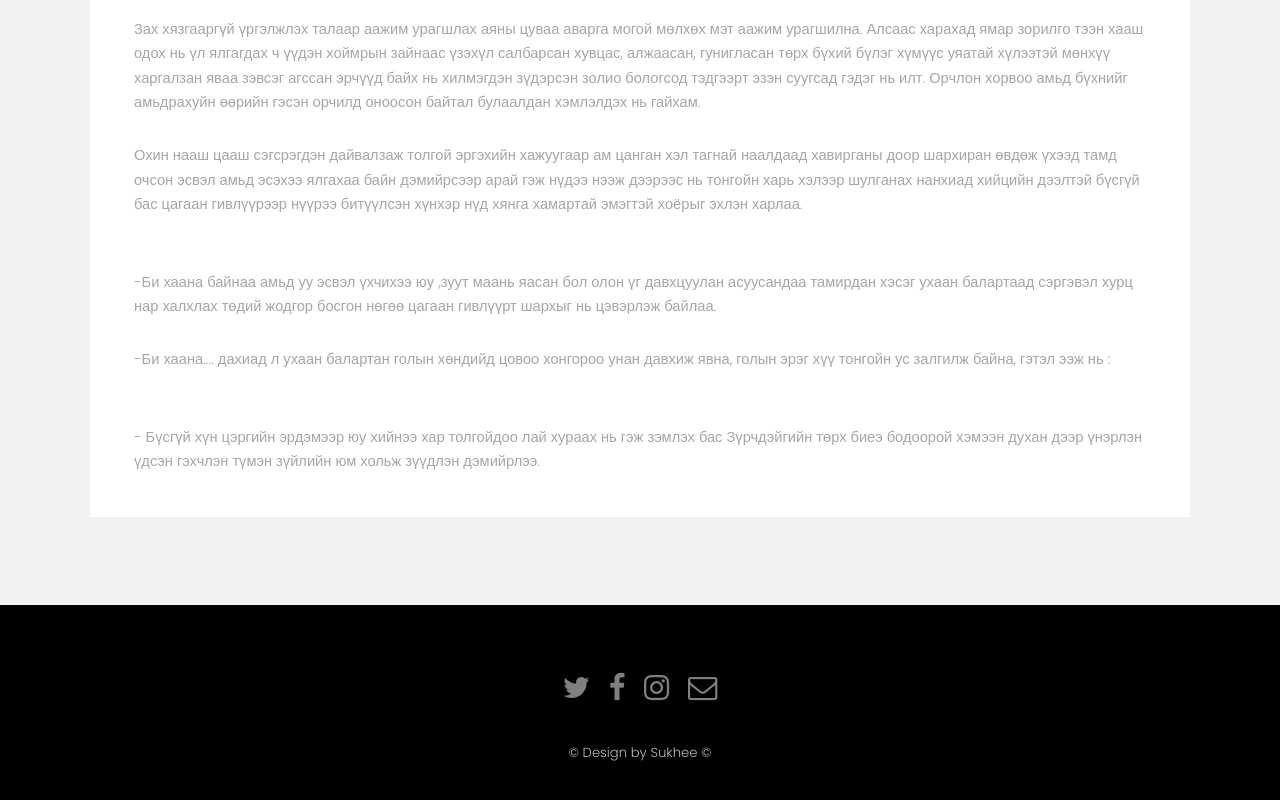
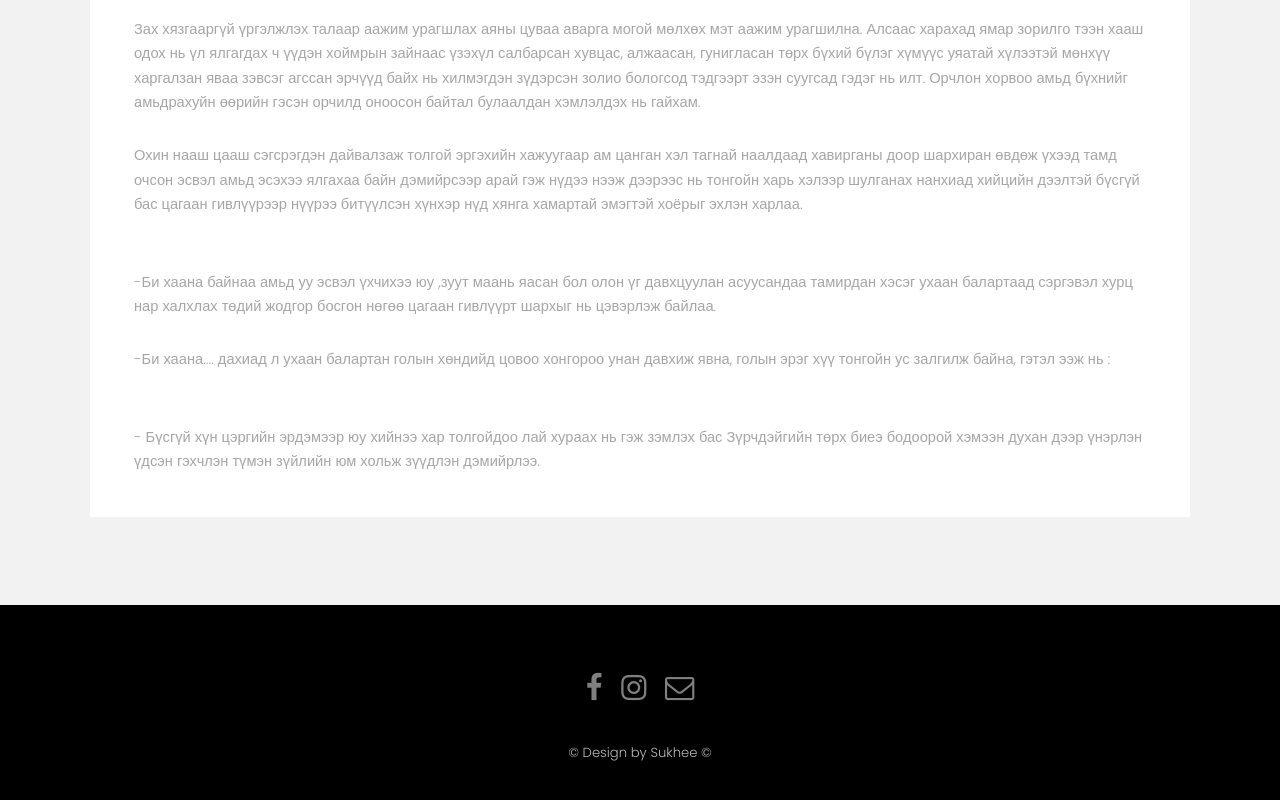
Before and after one commit to Marshal-Gaming/Delivery, a plain HTML site: page Story02.html in a window 1280 px wide. Shown: the part 503-1303 px from the top of the page. Drawn offline with Linux system fonts and the light colour scheme.

Commit message:
Story01 bolgoj solison

```diff
--- a/Story02.html
+++ b/Story02.html
@@ -23,8 +23,8 @@
 			<nav id="menu">
 				<ul class="links">
 					<li><a href="index.html">Home</a></li>
-					<li><a href="generic.html">Story</a></li>
-					<li><a href="Sukhee.html">Story</a></li>
+					<li><a href="Story01.html">Story01</a></li>
+					<li><a href="Story02.html">Story02</a></li>
 
 				</ul>
 			</nav>
@@ -65,10 +65,9 @@
 			<footer id="footer">
 				<div class="container">
 					<ul class="icons">
-						<li><a href="#" class="icon fa-twitter"><span class="label">Twitter</span></a></li>
-						<li><a href="https://www.facebook.com/gansukh.hulan/" class="icon fa-facebook"><span class="label">Facebook</span></a></li>
-						<li><a href="https://www.instagram.com/hulangoo_hh/" class="icon fa-instagram"><span class="label">Instagram</span></a></li>
-						<li><a href="#" class="icon fa-envelope-o"><span class="label">Email</span></a></li>
+						<li><a href="https://www.facebook.com/suhmandah.suhee/" class="icon fa-facebook"><span class="label">Facebook</span></a></li>
+						<li><a href="https://www.instagram.com/sukhmandakh/" class="icon fa-instagram"><span class="label">Instagram</span></a></li>
+						<li><a href="https://mail.google.com/mail/u/0/" class="icon fa-envelope-o"><span class="label">Email</span></a></li>
 					</ul>
 				</div>
 				<div class="copyright">
```
Also changed, not shown: Story01.html (+5 -5 lines), index.html (+2 -2 lines).
